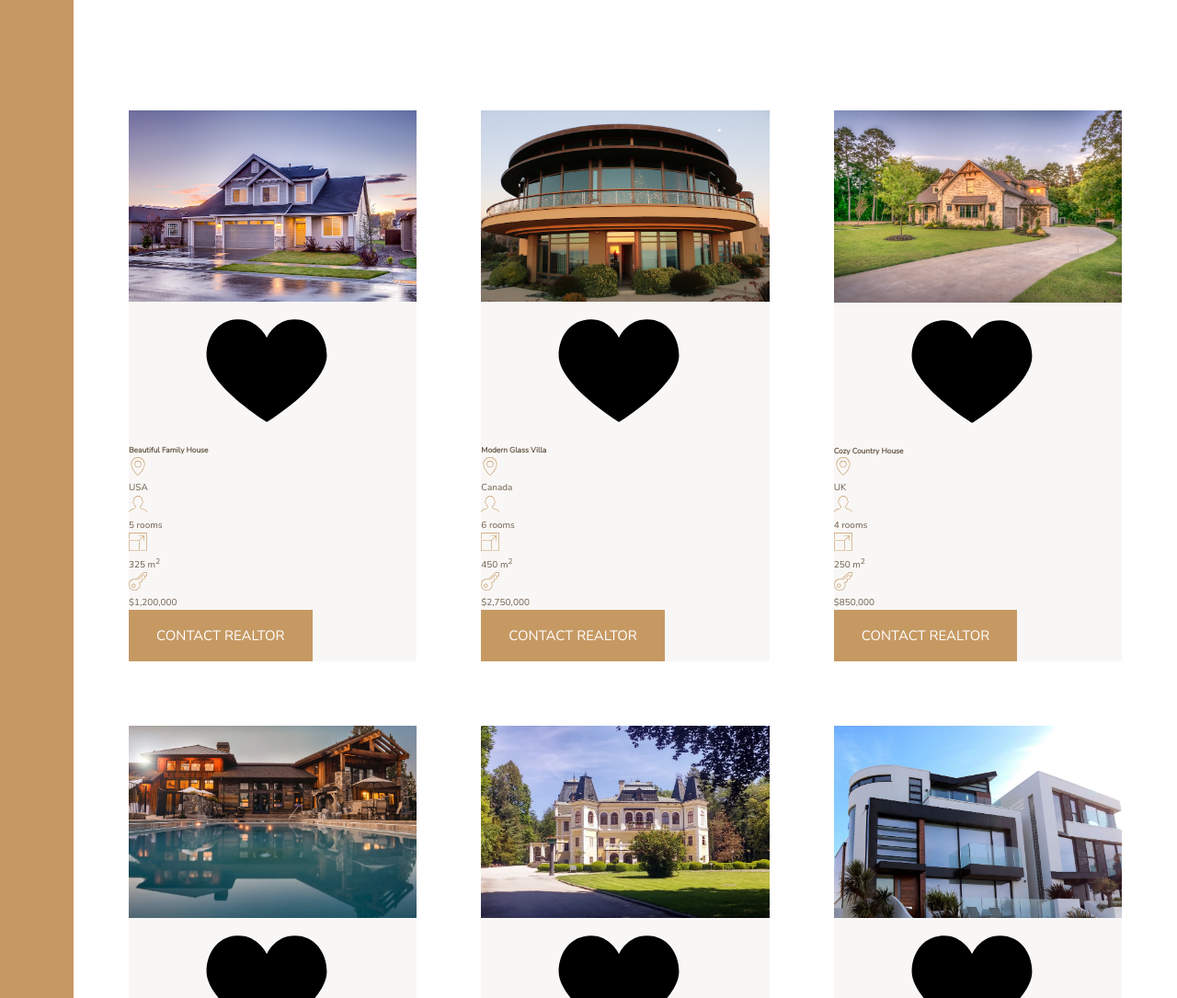
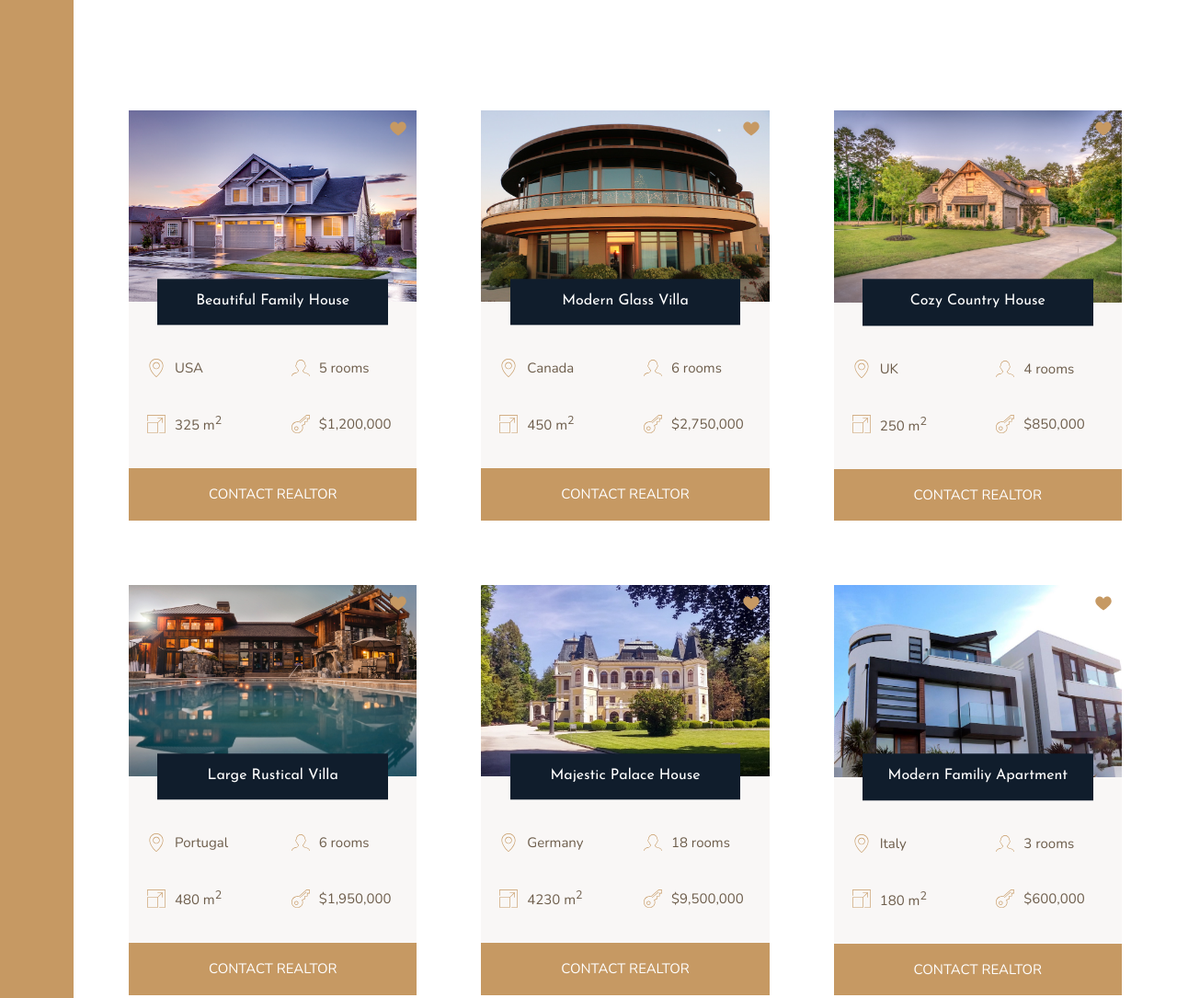
Before and after one commit to AustinWang0120/nexter-grid-site, a website: page index.html in a window 1280 px wide. Shown: the part 1880-2965 px from the top of the page at 92% size. Drawn offline with nearby package versions, Linux system fonts and the light colour scheme.

Commit message:
Build the homes section - part 2

```diff
--- a/sass/_homes.scss
+++ b/sass/_homes.scss
@@ -11,28 +11,70 @@
 .home {
 	background-color: $color-grey-light-1;
 
+	display: grid;
+	grid-template-columns: repeat(2, 1fr);
+	grid-row-gap: 3.5rem;
+
 	&__img {
 		width: 100%;
 		display: block;
+		grid-row: 1 / 2;
+		grid-column: 1 / -1;
+		z-index: 1;
 	}
 
 	&__like {
+		fill: $color-primary;
+		height: 2rem;
+		width: 2rem;
+		grid-row: 1 / 2;
+		grid-column: 2 / 3;
+		z-index: 2;
+		justify-self: end;
+		margin: 1rem;
 	}
 
 	&__name {
+		grid-row: 1 / 2;
+		grid-column: 1 / -1;
+		justify-self: center;
+		align-self: end;
+		font-family: $font-display;
+		font-size: 1.6rem;
+		font-weight: 400;
+		text-align: center;
+		padding: 1.25rem;
+		background-color: $color-secondary;
+		color: #fff;
+		width: 80%;
+		z-index: 20;
+		transform: translateY(50%);
+	}
+
+	&__location,
+	&__rooms {
+		margin-top: 2.5rem;
 	}
 
 	&__location,
 	&__rooms,
 	&__area,
 	&__price {
+		font-size: 1.5rem;
+		margin-left: 2rem;
+
+		display: flex;
+		align-items: center;
+
 		svg {
 			fill: $color-primary;
 			height: 2rem;
 			width: 2rem;
-		}
-
-		p {
+			margin-right: 1rem;
 		}
 	}
+
+	&__btn {
+		grid-column: 1 / -1;
+	}
 }
```
Also changed, not shown: css/style.css.
